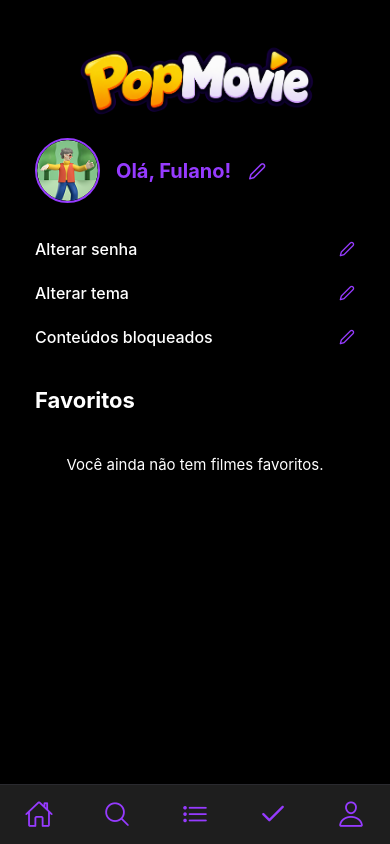
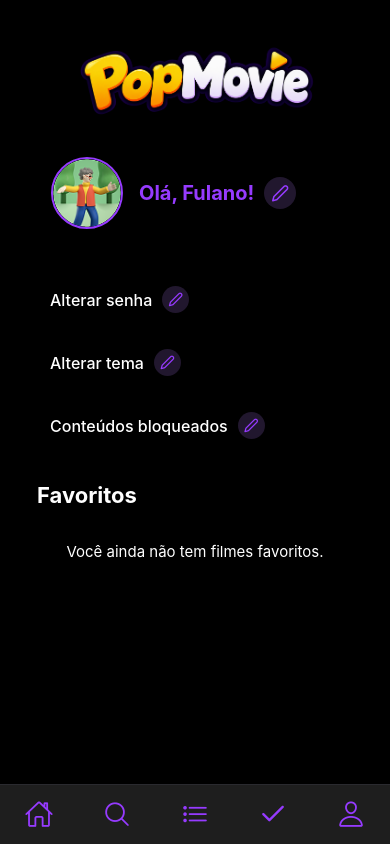
Before and after one commit to IsabelaHonorio/PopMovie, a React Native app: screen /Perfil in a window 390 px wide. Built offline with nearby package versions, Linux system fonts and the light colour scheme.

Commit message:
Add files via upload

```diff
--- a/alterar_avatar.js
+++ b/alterar_avatar.js
@@ -5,16 +5,18 @@ import {
   View,
   Image,
   TouchableOpacity,
-  SafeAreaView,
   StatusBar,
   ScrollView,
-  Alert,
 } from 'react-native';
 
 import { Ionicons } from '@expo/vector-icons';
 
-export default function App() {
-  // Avatares salvos na pasta assets
+export default function AlterarAvatar({
+  voltar,
+  fotoPerfil,
+  setFotoPerfil,
+  navigation,
+}) {
   const avatares = [
     { id: '10', imagem: require('./assets/avatar/10.png') },
     { id: '11', imagem: require('./assets/avatar/11.png') },
@@ -27,8 +29,26 @@ export default function App() {
     { id: '13', imagem: require('./assets/avatar/15.png') },
   ];
 
-  // Começa com o primeiro avatar selecionado
-  const [avatarSelecionado, setAvatarSelecionado] = useState(0);
+  const indiceAvatarAtual = avatares.findIndex(
+    (avatar) => avatar.imagem === fotoPerfil
+  );
+  const [avatarSelecionado, setAvatarSelecionado] = useState(
+    indiceAvatarAtual >= 0 ? indiceAvatarAtual : 0
+  );
+
+  const voltarParaPerfil = () => {
+    if (voltar) {
+      voltar();
+      return;
+    }
+
+    navigation?.goBack();
+  };
+
+  const confirmarAvatar = () => {
+    setFotoPerfil?.(avatares[avatarSelecionado].imagem);
+    voltarParaPerfil();
+  };
 
   return (
     <View style={estilos.conteiner}>
@@ -42,7 +62,8 @@ export default function App() {
         <TouchableOpacity
           style={estilos.botaoVoltar}
           activeOpacity={0.7}
-          onPress={() => Alert.alert('Voltar', 'Botão voltar pressionado!')}
+          onPress={voltarParaPerfil}
+          accessibilityLabel="Voltar ao perfil"
         >
           <Ionicons
             name="chevron-back"
@@ -129,12 +150,7 @@ export default function App() {
         <TouchableOpacity
           style={estilos.botaoConfirmar}
           activeOpacity={0.8}
-          onPress={() =>
-            Alert.alert(
-              'Sucesso!',
-              'Seu avatar foi selecionado!'
-            )
-          }
+          onPress={confirmarAvatar}
         >
           <Text style={estilos.textoBotaoConfirmar}>
             Confirmar
@@ -153,13 +169,16 @@ const estilos = StyleSheet.create({
   },
 
   cabecalho: {
-    flexDirection: 'row',
     alignItems: 'center',
+    justifyContent: 'center',
     paddingHorizontal: 20,
     marginBottom: 16,
+    position: 'relative',
   },
 
   botaoVoltar: {
+    position: 'absolute',
+    left: 20,
     width: 38,
     height: 38,
     backgroundColor: '#121215',
@@ -168,7 +187,7 @@ const estilos = StyleSheet.create({
     alignItems: 'center',
     borderWidth: 1,
     borderColor: '#222226',
-    marginRight: 16,
+    zIndex: 1,
   },
 
   logo: {
@@ -178,7 +197,7 @@ const estilos = StyleSheet.create({
 
   conteudoRolagem: {
     paddingHorizontal: 20,
-    paddingBottom: 30,
+    paddingBottom: 40,
     alignItems: 'center',
   },
 
@@ -192,14 +211,14 @@ const estilos = StyleSheet.create({
 
   descricao: {
     color: '#9ca3af',
-    fontSize: 13,
+    fontSize: 15,
     textAlign: 'center',
-    marginBottom: 24,
+    marginBottom: 20,
   },
 
   secaoAvatarAtual: {
     alignItems: 'center',
-    marginBottom: 16,
+    marginBottom: 10,
   },
 
   molduraAvatarAtual: {
@@ -238,25 +257,24 @@ const estilos = StyleSheet.create({
 
   subtituloOpcoes: {
     color: '#ffffff',
-    fontSize: 15,
+    fontSize: 17,
     fontWeight: '600',
     alignSelf: 'flex-start',
-    marginBottom: 20,
+    marginBottom: 16,
   },
 
   gradeAvatares: {
     flexDirection: 'row',
     flexWrap: 'wrap',
-    justifyContent: 'flex-start',
+    justifyContent: 'space-between',
     width: '100%',
     marginBottom: 24,
   },
 
   itemAvatar: {
-    width: '22%',
+    width: '30%',
     aspectRatio: 1,
-    marginBottom: 18,
-    marginRight: '4%',
+    marginBottom: 16,
     borderRadius: 100,
     justifyContent: 'center',
     alignItems: 'center',
@@ -267,7 +285,6 @@ const estilos = StyleSheet.create({
     position: 'relative',
   },
 
-  // Remove a margem direita do quarto item de cada linha
   fotoAvatarOpcao: {
     width: '100%',
     height: '100%',
@@ -297,7 +314,7 @@ const estilos = StyleSheet.create({
   botaoConfirmar: {
     backgroundColor: '#9333ea',
     height: 52,
-    width: '85%',
+    width: '100%',
     borderRadius: 26,
     justifyContent: 'center',
     alignItems: 'center',
--- a/bloqueados.js
+++ b/bloqueados.js
@@ -5,13 +5,14 @@ import {
   Text,
   View,
   Image,
-  TextInput,
   TouchableOpacity,
-  ScrollView,
   FlatList,
 } from 'react-native';
 
 import { Ionicons, Feather } from '@expo/vector-icons';
+
+import { COLORS, commonStyles } from './theme';
+
 import {
   getBlockedMovies,
   subscribeToBlockedMovies,
@@ -20,6 +21,7 @@ import {
 
 export default function BloqueadosScreen({ navigation, route, voltar }) {
   const { apelido, senha } = route?.params || {};
+
   const voltarParaPerfil = () => {
     if (typeof voltar === 'function') {
       voltar();
@@ -28,88 +30,77 @@ export default function BloqueadosScreen({ navigation, route, voltar }) {
 
     if (navigation) {
       navigation.navigate('Perfil', { apelido, senha });
-      return;
     }
   };
 
-  const irParaPrincipal = () => navigation?.navigate('Principal', { apelido, senha });
-  const irParaMinhaLista = () => navigation?.navigate('MinhaLista', { apelido, senha });
-  const irParaConteudosAvaliados = () => navigation?.navigate('ConteudosAvaliados', { apelido, senha });
-  const irParaPerfil = () => navigation?.navigate('Perfil', { apelido, senha });
-
-  const [pesquisa, setPesquisa] = useState('');
   const [filmes, setFilmes] = useState(getBlockedMovies());
 
   useEffect(() => subscribeToBlockedMovies(setFilmes), []);
 
-  const filmesFiltrados = filmes.filter((filme) =>
-    (filme.title || filme.original_title || filme.nome || '')
-      .toLowerCase()
-      .includes(pesquisa.toLowerCase())
-  );
+  const navegar = (tela) =>
+    navigation?.navigate(tela, { apelido, senha });
 
   return (
-    <View style={estilos.conteiner}>
-      <View style={estilos.cabecalho}>
+    <View style={commonStyles.container}>
+      {/* Cabeçalho alinhado ao padrão de Minha Lista */}
+      <View style={estilos.areaSuperior}>
         <TouchableOpacity
           style={estilos.botaoVoltar}
           activeOpacity={0.7}
           onPress={voltarParaPerfil}
+          accessibilityLabel="Voltar ao perfil"
         >
           <Ionicons
             name="chevron-back"
-            size={22}
-            color="#a855f7"
+            size={29}
+            color={COLORS.primary}
           />
         </TouchableOpacity>
 
         <Image
           source={require('./assets/PopMovielogo.png')}
-          style={estilos.logoCabecalho}
+          style={estilos.imagem_inicial}
           resizeMode="contain"
         />
       </View>
 
-      <ScrollView
-        showsVerticalScrollIndicator={true}
-        contentContainerStyle={estilos.conteudoRolagem}
-      >
+      {/* Título */}
+      <Text style={commonStyles.title}>Conteúdos Bloqueados</Text>
+
+      {/* Desenho e descrição abaixo do título */}
       <View style={estilos.secaoAviso}>
         <Image
           style={estilos.iconePipoca}
           source={require('./assets/pbl.png')}
-            resizeMode="cover"
+          resizeMode="contain"
         />
 
+        <View style={estilos.frases}>
           <Text style={estilos.textoAviso}>
-            Estes itens estão bloqueados.{'\n'}
+            Estes itens estão bloqueados.
+          </Text>
+
+          <Text style={estilos.textoAviso}>
             Desbloqueie-os para sorteá-los.
           </Text>
         </View>
-
-        <View style={estilos.caixaPesquisa}>
-          <TextInput
-            style={estilos.campoPesquisa}
-            placeholder="Pesquisar filmes..."
-            placeholderTextColor="#6b7280"
-            value={pesquisa}
-            onChangeText={setPesquisa}
-          />
-
-          <Ionicons
-            name="search"
-            size={20}
-            color="#a855f7"
-          />
       </View>
 
+      {/* Lista de filmes bloqueados */}
       <FlatList
-          data={filmesFiltrados}
+        style={estilos.flatList}
+        data={filmes}
         keyExtractor={(item) => String(item.id)}
         numColumns={3}
         columnWrapperStyle={estilos.columnWrapper}
         contentContainerStyle={estilos.listaFilmes}
-          scrollEnabled={false}
+        showsVerticalScrollIndicator={false}
+        indicatorStyle="white"
+        ListEmptyComponent={
+          <Text style={estilos.mensagemVazia}>
+            Nenhum filme bloqueado.
+          </Text>
+        }
         renderItem={({ item }) => (
           <View style={estilos.cartaoFilme}>
             <TouchableOpacity
@@ -122,7 +113,12 @@ export default function BloqueadosScreen({ navigation, route, voltar }) {
                   senha,
                 })
               }
-                accessibilityLabel={`Abrir detalhes de ${item.title || item.original_title || item.nome || 'filme'}`}
+              accessibilityLabel={`Abrir detalhes de ${
+                item.title ||
+                item.original_title ||
+                item.nome ||
+                'filme'
+              }`}
             >
               <View style={estilos.containerPoster}>
                 <Image
@@ -139,15 +135,19 @@ export default function BloqueadosScreen({ navigation, route, voltar }) {
                   <Ionicons
                     name="lock-closed"
                     size={26}
-                      color="#a855f7"
+                    color={COLORS.primary}
                   />
                 </View>
               </View>
             </TouchableOpacity>
 
             <TouchableOpacity
-                style={[estilos.botaoAcao, { backgroundColor: '#22c55e' }]}
+              style={estilos.botaoAcao}
+              activeOpacity={0.8}
               onPress={() => toggleMovieBlocked(item)}
+              accessibilityLabel={`Desbloquear ${
+                item.title || item.original_title || item.nome || 'filme'
+              }`}
             >
               <Ionicons
                 name="lock-open-outline"
@@ -157,27 +157,68 @@ export default function BloqueadosScreen({ navigation, route, voltar }) {
             </TouchableOpacity>
           </View>
         )}
-          ListEmptyComponent={
-            <Text style={estilos.mensagemVazia}>Nenhum filme encontrado.</Text>
-          }
       />
-      </ScrollView>
 
+      {/* Rodapé igual ao da tela Minha Lista: cinco ícones */}
       <View style={estilos.barraNavegacao}>
-        <TouchableOpacity style={estilos.itemNav} onPress={irParaPrincipal}>
-          <Ionicons name="home-outline" size={24} color="#a855f7" />
+        <TouchableOpacity
+          style={estilos.itemNav}
+          activeOpacity={0.7}
+          onPress={() => navegar('Principal')}
+        >
+          <Ionicons
+            name="home-outline"
+            size={29}
+            color={COLORS.primary}
+          />
         </TouchableOpacity>
 
-        <TouchableOpacity style={estilos.itemNav} onPress={irParaMinhaLista}>
-          <Ionicons name="list-outline" size={24} color="#a855f7" />
+        <TouchableOpacity
+          style={estilos.itemNav}
+          activeOpacity={0.7}
+          onPress={() => navegar('Buscar')}
+        >
+          <Ionicons
+            name="search-outline"
+            size={29}
+            color={COLORS.primary}
+          />
         </TouchableOpacity>
 
-        <TouchableOpacity style={estilos.itemNav} onPress={irParaConteudosAvaliados}>
-          <Feather name="check" size={24} color="#a855f7" />
+        <TouchableOpacity
+          style={estilos.itemNav}
+          activeOpacity={0.7}
+          onPress={() => navegar('MinhaLista')}
+        >
+          <Ionicons
+            name="list-outline"
+            size={29}
+            color={COLORS.primary}
+          />
         </TouchableOpacity>
 
-        <TouchableOpacity style={estilos.itemNav} onPress={irParaPerfil}>
-          <Ionicons name="person-outline" size={24} color="#a855f7" />
+        <TouchableOpacity
+          style={estilos.itemNav}
+          activeOpacity={0.7}
+          onPress={() => navegar('ConteudosAvaliados')}
+        >
+          <Feather
+            name="check"
+            size={29}
+            color={COLORS.primary}
+          />
+        </TouchableOpacity>
+
+        <TouchableOpacity
+          style={estilos.itemNav}
+          activeOpacity={0.7}
+          onPress={() => navegar('Perfil')}
+        >
+          <Ionicons
+            name="person-outline"
+            size={29}
+            color={COLORS.primary}
+          />
         </TouchableOpacity>
       </View>
     </View>
@@ -185,107 +226,77 @@ export default function BloqueadosScreen({ navigation, route, voltar }) {
 }
 
 const estilos = StyleSheet.create({
-  conteiner: {
-    flex: 1,
-    backgroundColor: '#000000',
-    paddingTop: 10,
+  areaSuperior: {
+    width: '100%',
+    alignItems: 'center',
+    paddingTop: 0,
+    position: 'relative',
   },
 
-  cabecalho: {
-    flexDirection: 'row',
-    alignItems: 'center',
-    paddingHorizontal: 20,
-    marginBottom: 16,
-  },
-
-  botaoVoltar: {
-    width: 38,
-    height: 38,
-    backgroundColor: '#121215',
-    borderRadius: 10,
-    justifyContent: 'center',
-    alignItems: 'center',
-    borderWidth: 1,
-    borderColor: '#222226',
-    marginRight: 16,
-  },
-
-  logoCabecalho: {
-    width: 140,
-    height: 40,
-  },
-
-  conteudoRolagem: {
-    paddingHorizontal: 20,
-    paddingBottom: 30,
+  imagem_inicial: {
+    width: 250,
+    height: 105,
+    marginTop: 0,
   },
 
   secaoAviso: {
+    width: '100%',
     flexDirection: 'row',
     alignItems: 'center',
-    backgroundColor: '#121215',
-    borderRadius: 16,
-    borderWidth: 1,
-    borderColor: '#222226',
-    padding: 12,
-    marginBottom: 30,
+    justifyContent: 'center',
+    paddingHorizontal: 15,
+    marginTop: 5,
+    marginBottom: 5,
   },
 
   iconePipoca: {
-    width: 100,
-    height: 100,
-    marginRight: 12,
+    width: 85,
+    height: 85,
+  },
+
+  frases: {
+    flex: 1,
+    marginLeft: 5,
   },
 
   textoAviso: {
-    flex: 1,
-    color: '#ffffff',
-    fontSize: 13,
-    fontWeight: '500',
-    lineHeight: 18,
-    textAlign: 'center',
+    color: COLORS.text,
+    fontSize: 15,
+    marginVertical: 3,
   },
 
-  caixaPesquisa: {
-    flexDirection: 'row',
-    alignItems: 'center',
-    backgroundColor: '#ffffff',
-    borderRadius: 25,
-    paddingHorizontal: 16,
-    height: 44,
-    marginBottom: 24,
-  },
-
-  campoPesquisa: {
+  flatList: {
+    width: '100%',
     flex: 1,
-    color: '#000000',
-    fontSize: 15,
   },
 
   listaFilmes: {
-    paddingBottom: 10,
+    paddingHorizontal: 15,
+    paddingBottom: 85,
+    paddingTop: 6,
   },
 
   columnWrapper: {
     justifyContent: 'space-between',
-    marginBottom: 16,
+    marginBottom: 18,
   },
 
   cartaoFilme: {
-    width: '31%',
-    marginBottom: 16,
+    width: 96,
   },
 
   containerPoster: {
     position: 'relative',
+    width: 96,
+    height: 146,
     borderRadius: 10,
     overflow: 'hidden',
-    marginBottom: 8,
   },
 
   posterFilme: {
-    width: '100%',
-    height: 150,
+    width: 96,
+    height: 146,
+    borderRadius: 10,
   },
 
   sobreposicaoBloqueio: {
@@ -296,31 +307,49 @@ const estilos = StyleSheet.create({
   },
 
   botaoAcao: {
+    backgroundColor: '#22c55e',
     borderRadius: 8,
-    minHeight: 32,
-    paddingHorizontal: 2,
-    flexDirection: 'row',
+    width: 30,
+    height: 28,
+    marginTop: 6,
+    alignSelf: 'flex-end',
     justifyContent: 'center',
     alignItems: 'center',
   },
 
   mensagemVazia: {
-    color: '#ffffff',
+    color: COLORS.text,
     textAlign: 'center',
     marginTop: 20,
+    fontSize: 16,
   },
 
   barraNavegacao: {
     flexDirection: 'row',
     justifyContent: 'space-around',
     alignItems: 'center',
-    backgroundColor: '#0a0a0c',
+    backgroundColor: '#1e1e1e',
     borderTopWidth: 1,
-    borderTopColor: '#1f1f23',
+    borderTopColor: COLORS.border,
     height: 60,
+    position: 'absolute',
+    bottom: 0,
+    left: 0,
+    right: 0,
   },
 
   itemNav: {
     padding: 10,
   },
+
+  botaoVoltar: {
+    position: 'absolute',
+    top: 30,
+    left: 0,
+    zIndex: 2,
+    width: 40,
+    height: 40,
+    alignItems: 'center',
+    justifyContent: 'center',
+  },
 });
--- a/perfil.js
+++ b/perfil.js
@@ -105,7 +105,8 @@ export default function PerfilScreen({ navigation, route }) {
             <TouchableOpacity
               onPress={() => setTelaAtual('AlterarAvatar')}
               activeOpacity={0.7}
-              style={estilos.iconeMargem}
+              style={estilos.botaoEditar}
+              accessibilityLabel="Alterar avatar"
             >
               <Feather
                 name="edit-2"
@@ -125,11 +126,13 @@ export default function PerfilScreen({ navigation, route }) {
           >
             <Text style={estilos.textoOpcao}>Alterar senha</Text>
 
+            <View style={estilos.acaoOpcao}>
               <Feather
                 name="edit-2"
-              size={16}
+                size={15}
                 color={COLORS.primary}
               />
+            </View>
           </TouchableOpacity>
 
           <TouchableOpacity
@@ -139,11 +142,13 @@ export default function PerfilScreen({ navigation, route }) {
           >
             <Text style={estilos.textoOpcao}>Alterar tema</Text>
 
+            <View style={estilos.acaoOpcao}>
               <Feather
                 name="edit-2"
-              size={16}
+                size={15}
                 color={COLORS.primary}
               />
+            </View>
           </TouchableOpacity>
 
           <TouchableOpacity
@@ -155,11 +160,13 @@ export default function PerfilScreen({ navigation, route }) {
               Conteúdos bloqueados
             </Text>
 
+            <View style={estilos.acaoOpcao}>
               <Feather
                 name="edit-2"
-              size={16}
+                size={15}
                 color={COLORS.primary}
               />
+            </View>
           </TouchableOpacity>
         </View>
 
@@ -317,14 +324,15 @@ const estilos = StyleSheet.create({
   secaoPerfil: {
     flexDirection: 'row',
     alignItems: 'center',
-    marginTop: 5,
-    marginBottom: 24,
+    marginTop: 8,
+    marginBottom: 28,
+    padding: 16,
   },
 
   fotoPerfil: {
-    width: 65,
-    height: 65,
-    borderRadius: 35,
+    width: 72,
+    height: 72,
+    borderRadius: 36,
     borderWidth: 2,
     borderColor: COLORS.primary,
     marginRight: 16,
@@ -333,29 +341,40 @@ const estilos = StyleSheet.create({
   infoPerfil: {
     flexDirection: 'row',
     alignItems: 'center',
+    flex: 1,
+    flexWrap: 'wrap',
   },
 
   saudacao: {
     color: COLORS.primary,
     fontSize: 20,
     fontWeight: 'bold',
-    marginRight: 8,
+    marginRight: 0,
   },
 
-  iconeMargem: {
-    marginLeft: 4,
-    padding: 5,
+  botaoEditar: {
+    marginLeft: 10,
+    width: 32,
+    height: 32,
+    borderRadius: 16,
+    backgroundColor: '#21172e',
+    alignItems: 'center',
+    justifyContent: 'center',
   },
 
   listaOpcoes: {
-    marginBottom: 28,
+    marginBottom: 30,
+    gap: 10,
   },
 
   itemOpcao: {
     flexDirection: 'row',
     alignItems: 'center',
-    justifyContent: 'space-between',
-    paddingVertical: 12,
+    justifyContent: 'flex-start',
+    alignSelf: 'flex-start',
+    paddingVertical: 13,
+    paddingHorizontal: 15,
+    minHeight: 50,
   },
 
   textoOpcao: {
@@ -364,11 +383,22 @@ const estilos = StyleSheet.create({
     fontWeight: '500',
   },
 
+  acaoOpcao: {
+    marginLeft: 10,
+    width: 27,
+    height: 27,
+    borderRadius: 14,
+    backgroundColor: '#21172e',
+    alignItems: 'center',
+    justifyContent: 'center',
+  },
+
   tituloSecao: {
     color: '#FFFFFF',
     fontSize: 22,
     fontWeight: 'bold',
-    marginBottom: 16,
+    marginBottom: 8,
+    marginLeft: 2,
   },
 
   listaFilmes: {
@@ -385,8 +415,8 @@ const estilos = StyleSheet.create({
   cartaoFilme: {
     width: 96,
     height: 146,
+    position: 'relative',
     marginBottom: 0,
-    position: 'relative',
   },
 
   posterFilme: {
```
Also changed, not shown: Alterar_tema.js (+20 -27 lines), Conteudo_sorteado.js (+30 -18 lines), Filtros.js (+7 -9 lines), assets/pbl.png, 3 other files (tests, documents, lock files or other folders). Lines whose indentation alone changed are shown as unchanged.
